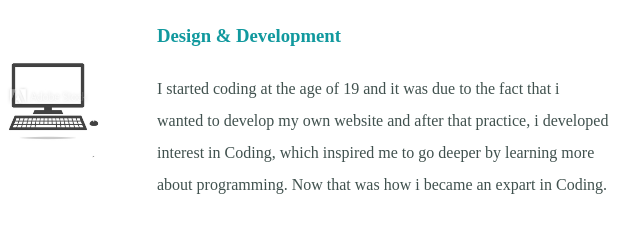
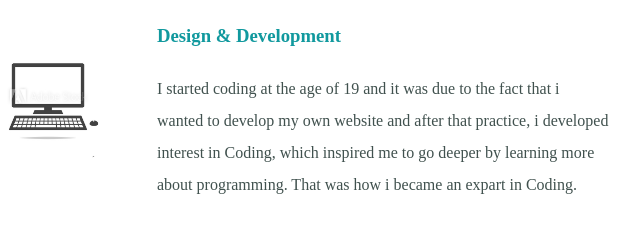
Before and after one commit to edwinner1994/-CV, a plain HTML site: page index.html in a window 1280 px wide. Shown: the part 1327-1578 px from the top of the page, 351-991 px from the left. Drawn offline with Linux system fonts and the light colour scheme.

Commit message:
Update index.html

```diff
--- a/index.html
+++ b/index.html
@@ -28,7 +28,7 @@
                 <img class="img" src="images/eddd.jpg" alt="image">
                 <h3 class="d">Design & Development</h3>
                 <p>I started coding at the age of 19 and it was due to the fact that i wanted to develop my own website and after that practice, i developed interest
-                    in Coding, which inspired me to go deeper by learning more about programming. Now that was how i became an expart in Coding. </p></div>
+                    in Coding, which inspired me to go deeper by learning more about programming. That was how i became an expart in Coding. </p></div>
                     <hr size="5%">
               <div class="skills2">
                 <img class="img3" src="images/luv.jpg" alt="image">
```
